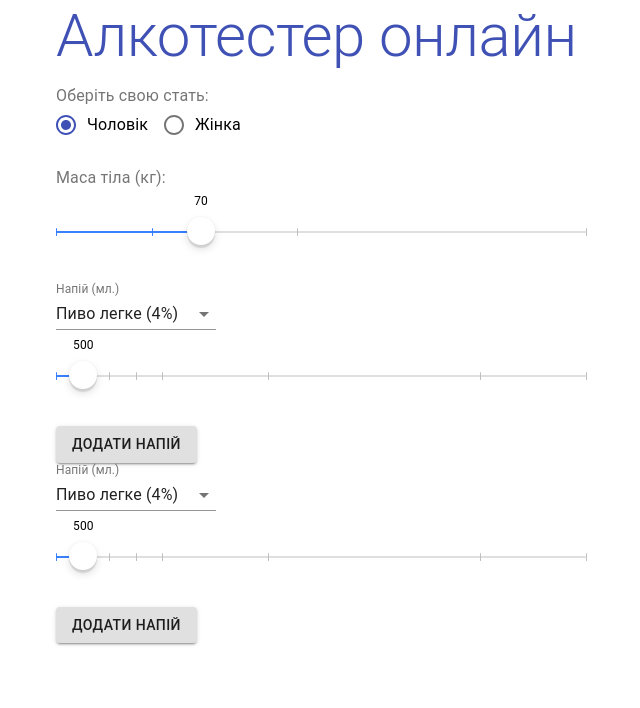
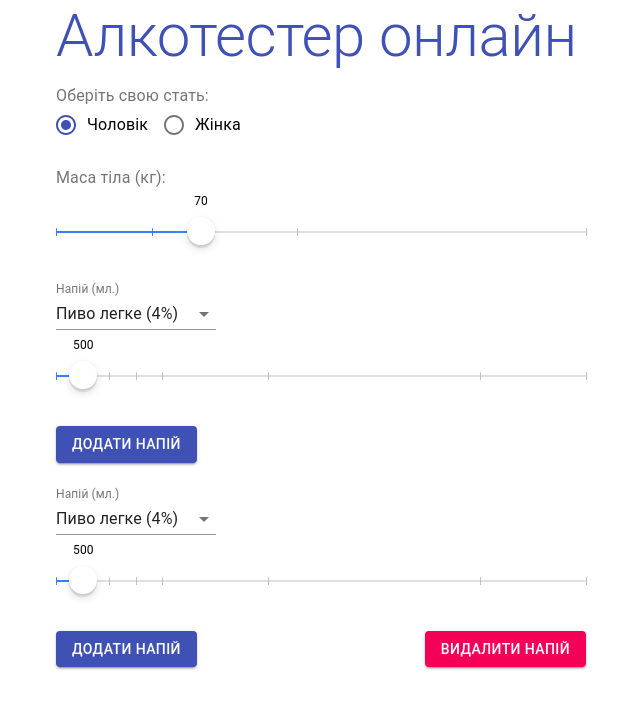
Before and after one commit to belushkin/alcotester, a React (Create React App) app: page / in a window 1280 px wide. Both pictures are taken after a click on the button "ДОДАТИ НАПІЙ". Shown: the top 708 px of the page, without its empty margins (319-959 px from the left). Built offline with nearby package versions, Linux system fonts and the light colour scheme.

Commit message:
Added drinks

```diff
--- a/src/components/Form.js
+++ b/src/components/Form.js
@@ -3,7 +3,6 @@ import BodyWeightSlider from './BodyWeightSlider';
 import DrinkSelectAndSlider from './drink/DrinkSelectAndSlider';
 
 import {
-    Button,
     FormControl,
     Radio,
     FormLabel,
@@ -34,6 +33,20 @@ export default function Form() {
     let drink = {..._drinks[i]};
     drink.drink = value.props.value;
     _drinks[i] = drink;
+    setDrinks(_drinks);
+  }
+
+  let onChangeDrinkAmount = (e, value, i) => {
+    let _drinks = [...drinks];
+    let drink = {..._drinks[i]};
+    drink.amount = value;
+    _drinks[i] = drink;
+    setDrinks(_drinks);
+  }
+
+  let onDeleteDrink = (e, value, i) => {
+    let _drinks = [...drinks];
+    _drinks.splice(i, 1);
     setDrinks(_drinks);
   }
 
@@ -75,10 +88,13 @@ export default function Form() {
       {drinks.map((item, index) => (
         <DrinkSelectAndSlider
           key={index}
+          index={index}
           drink={item['drink']}
           amount={item['amount']}
           onChange={(e, value) => onChangeDrink(e, value, index)}
-          addDrink={() => onAddDrink()}
+          onDelete={(e, value) => onDeleteDrink(e, value, index)}
+          onAdd={() => onAddDrink()}
+          onChangeDrinkAmount={(e, value) => onChangeDrinkAmount(e, value, index)}
         ></DrinkSelectAndSlider>
       ))}
     </form>
--- a/src/components/drink/DrinkSelectAndSlider.js
+++ b/src/components/drink/DrinkSelectAndSlider.js
@@ -7,6 +7,7 @@ import {
   InputLabel,
   Select,
   MenuItem,
+  Grid,
 } from '@material-ui/core';
 
 const useStyles = makeStyles((theme) => ({
@@ -17,8 +18,16 @@ const useStyles = makeStyles((theme) => ({
 
 export default function DrinkSelectAndSlider(props) {
   const classes = useStyles();
+
+  const deleteDrinkButton = (props.index === 0) ? "" :
+  <Button
+    variant="contained"
+    onClick={props.onDelete}
+    color="secondary"
+  >Видалити напій</Button>;
+
   return (
-    <Box component="div">
+    <Box component="div" mb={3}>
       <FormControl component="fieldset" className={classes.formControl}>
         <InputLabel id="select-drink-label">Напій (мл.)</InputLabel>
         <Select
@@ -57,8 +66,15 @@ export default function DrinkSelectAndSlider(props) {
           <MenuItem value={95.0}>Спирт (95%)</MenuItem>
         </Select>
       </FormControl>
-      <DrinkSlider></DrinkSlider>
-      <Button variant="contained" onClick={props.addDrink}>Додати напій</Button>
+      <DrinkSlider onChange={props.onChangeDrinkAmount} value={props.amount}></DrinkSlider>
+      <Grid container direction="row" justify="space-between" alignItems="center">
+        <Grid item>
+          <Button variant="contained" onClick={props.onAdd} color="primary">Додати напій</Button>
+        </Grid>
+        <Grid item>
+          {deleteDrinkButton}
+        </Grid>
+      </Grid>
     </Box>
   );
 }
```
